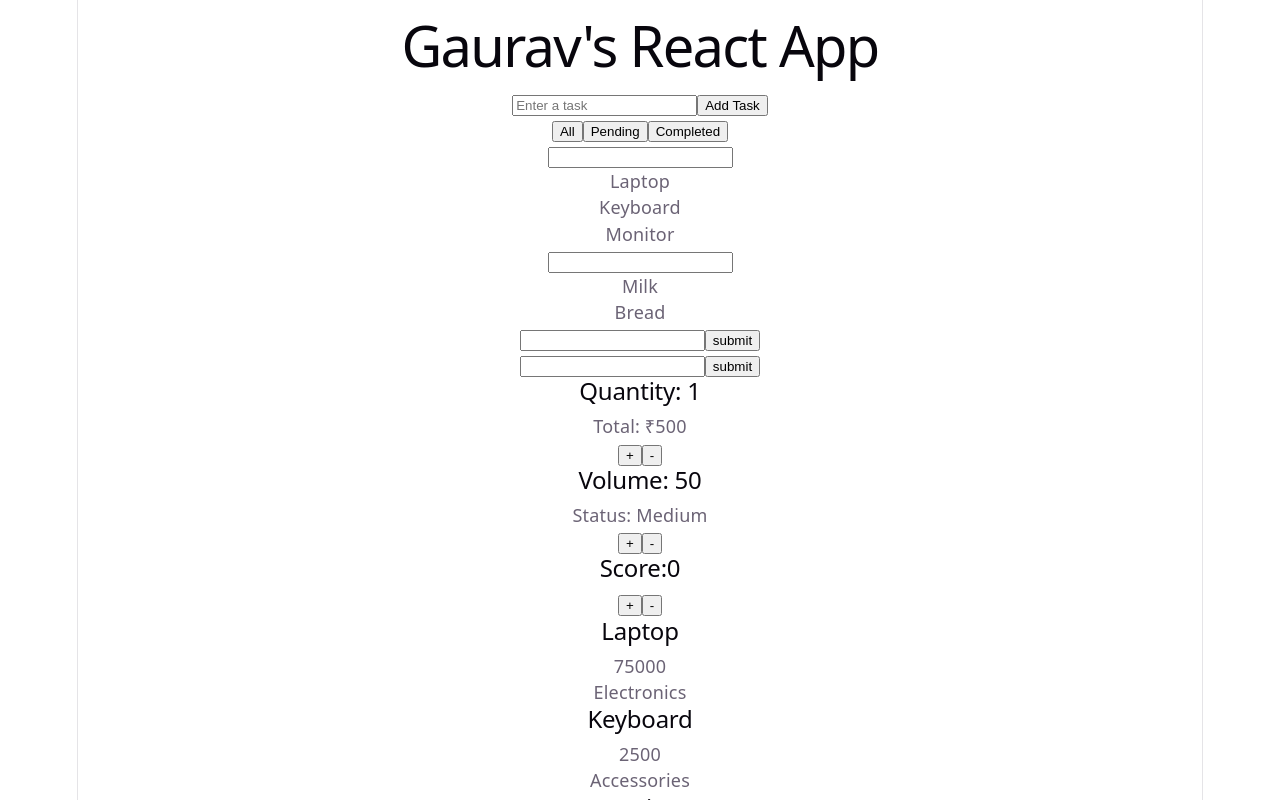
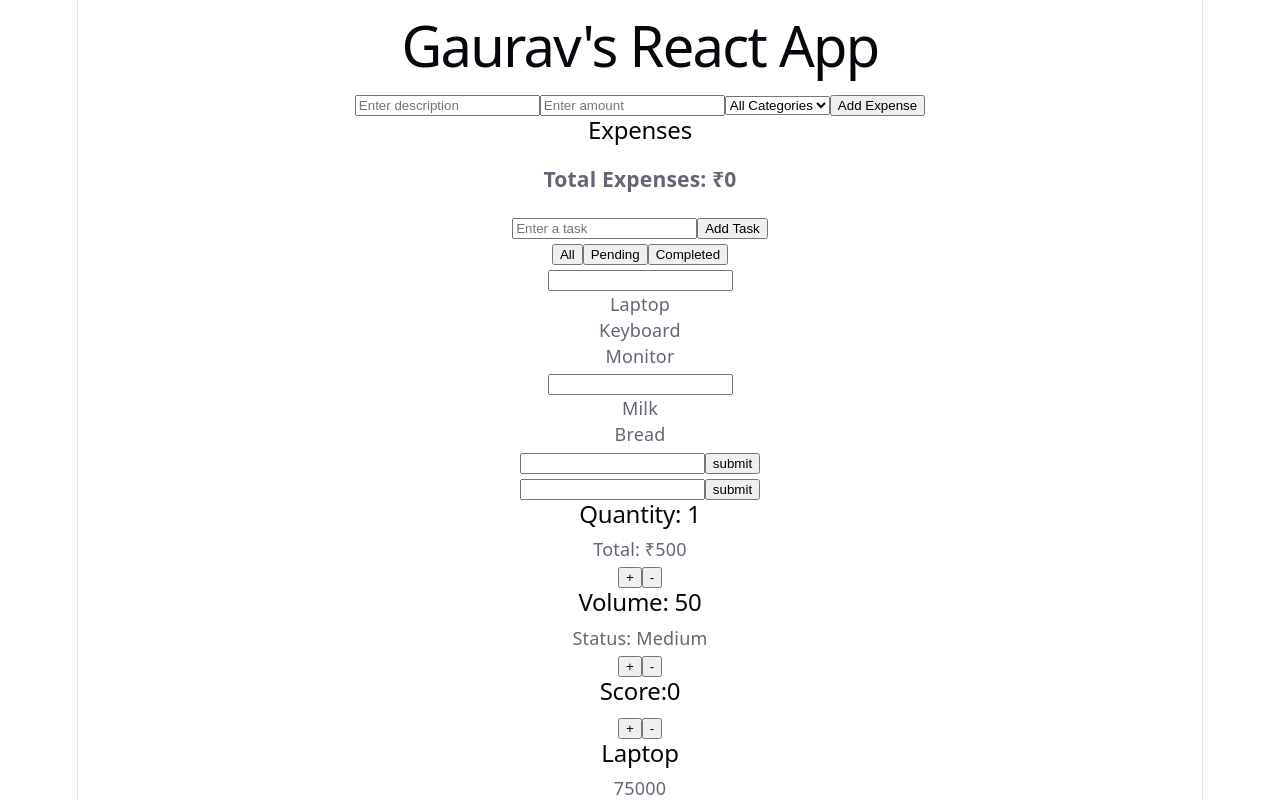
Before and after one commit to Gauravsonawane03/web-development, a React (Vite) app in the folder react-fundamentals/: page / in a window 1280 px wide. Shown: the top 800 px of the page. Built offline with nearby package versions, Linux system fonts and the light colour scheme.

Commit message:
Build React expense tracker with total calculation

```diff
--- a/react-fundamentals/src/App.jsx
+++ b/react-fundamentals/src/App.jsx
@@ -12,6 +12,7 @@ import SearchBar from "./SearchBar";
 import ProductList from "./ProductList";
 import ShoppingList from "./ShoppingList";
 import SearchList from "./SearchList";
+import ExpenseTracker from "./ExpenseTracker";
 const products = [
   {
     id: 1,
@@ -81,6 +82,7 @@ function App() {
   return (
     <div>
       <Header title="Gaurav's React App" />
+      <ExpenseTracker/>
       <form onSubmit={handleAddTask}>
         <input
           value={newTask}
--- /dev/null
+++ b/react-fundamentals/src/ExpenseTracker.jsx
@@ -0,0 +1,60 @@
+import { useState } from "react";
+
+function ExpenseTracker(){
+const[expenses,setExpenses]=useState([]);
+const[description,setDescription]=useState("");
+const[amount,setAmount]=useState("");
+const[selectedCategory,setSelectedCategory]=useState("all");
+function handleAddExpense(event) {
+  event.preventDefault();
+  if(description.trim()==="" || amount.trim()===""){
+            return;
+        }
+    const newExpense = {
+        id: Date.now(),
+        description: description,
+        amount: amount,
+        category: selectedCategory,
+        }
+        setDescription("");
+        setAmount("");
+    setExpenses((previousExpenses) => [...previousExpenses, newExpense]);
+}
+const total = expenses.reduce((sum, expense) => sum + Number(expense.amount), 0);
+return(
+<div>
+    <form onSubmit={handleAddExpense}>
+<input
+  value={description}
+  onChange={(event) => setDescription(event.target.value)}
+  placeholder="Enter description"
+/>
+<input
+  type="number"
+  value={amount}
+  onChange={(event) => setAmount(event.target.value)}
+  placeholder="Enter amount"
+/>
+<select
+  value={selectedCategory}
+  onChange={(event) => setSelectedCategory(event.target.value)}
+>
+  <option value="all">All Categories</option>
+  <option value="Food">Food</option>
+  <option value="Travel">Travel</option>
+</select>
+<button type="submit">Add Expense</button>
+</form>
+<h2>Expenses</h2>
+{expenses.map((expense) => (
+  <p key={expense.id}>
+    {expense.description},
+    {expense.amount},
+    {expense.category}
+  </p>
+))}
+<h3>Total Expenses: ₹{total}</h3>
+</div>
+);
+}
+export default ExpenseTracker;
```
Also changed, not shown: 1 other file (tests, documents, lock files or other folders).
